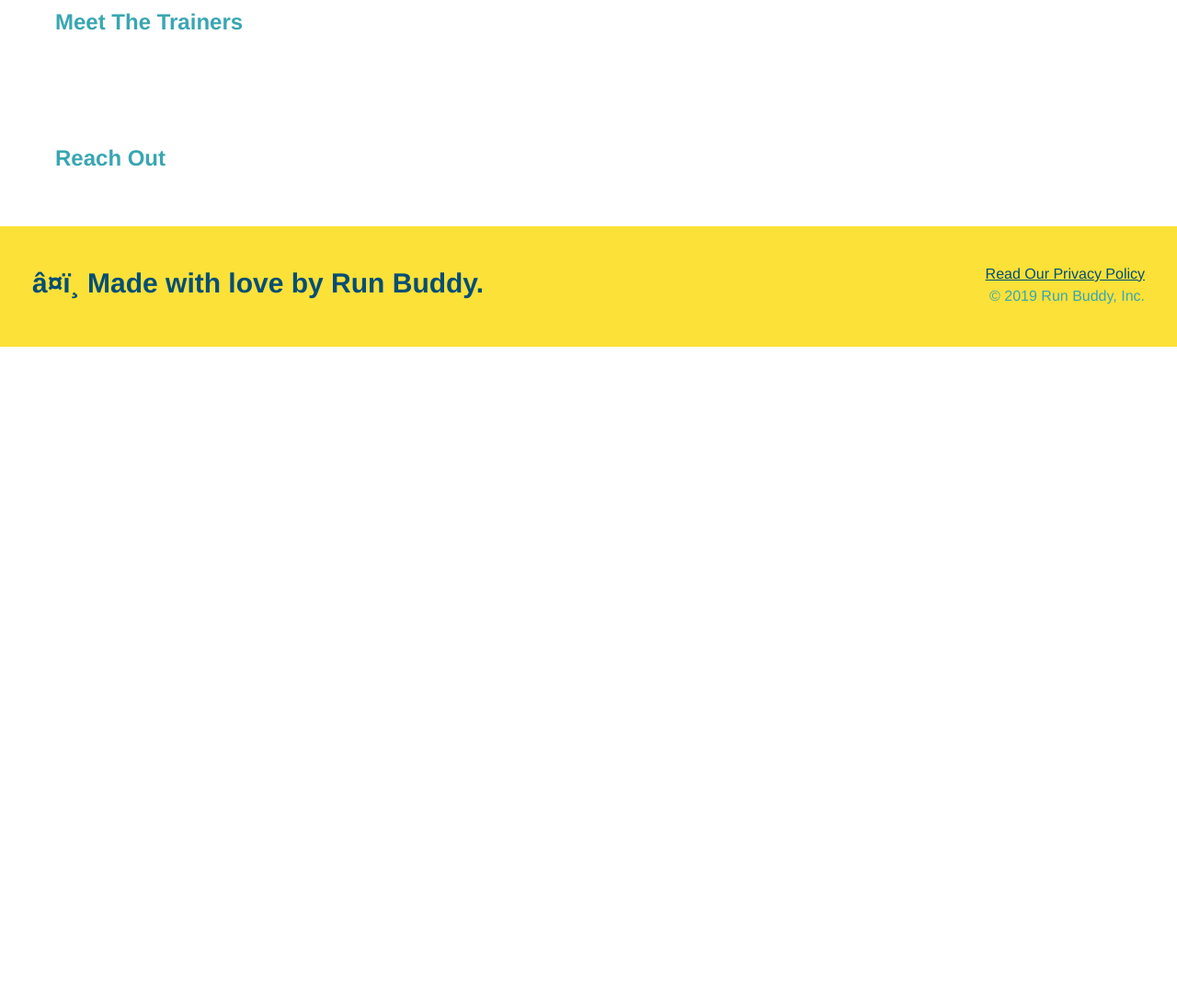
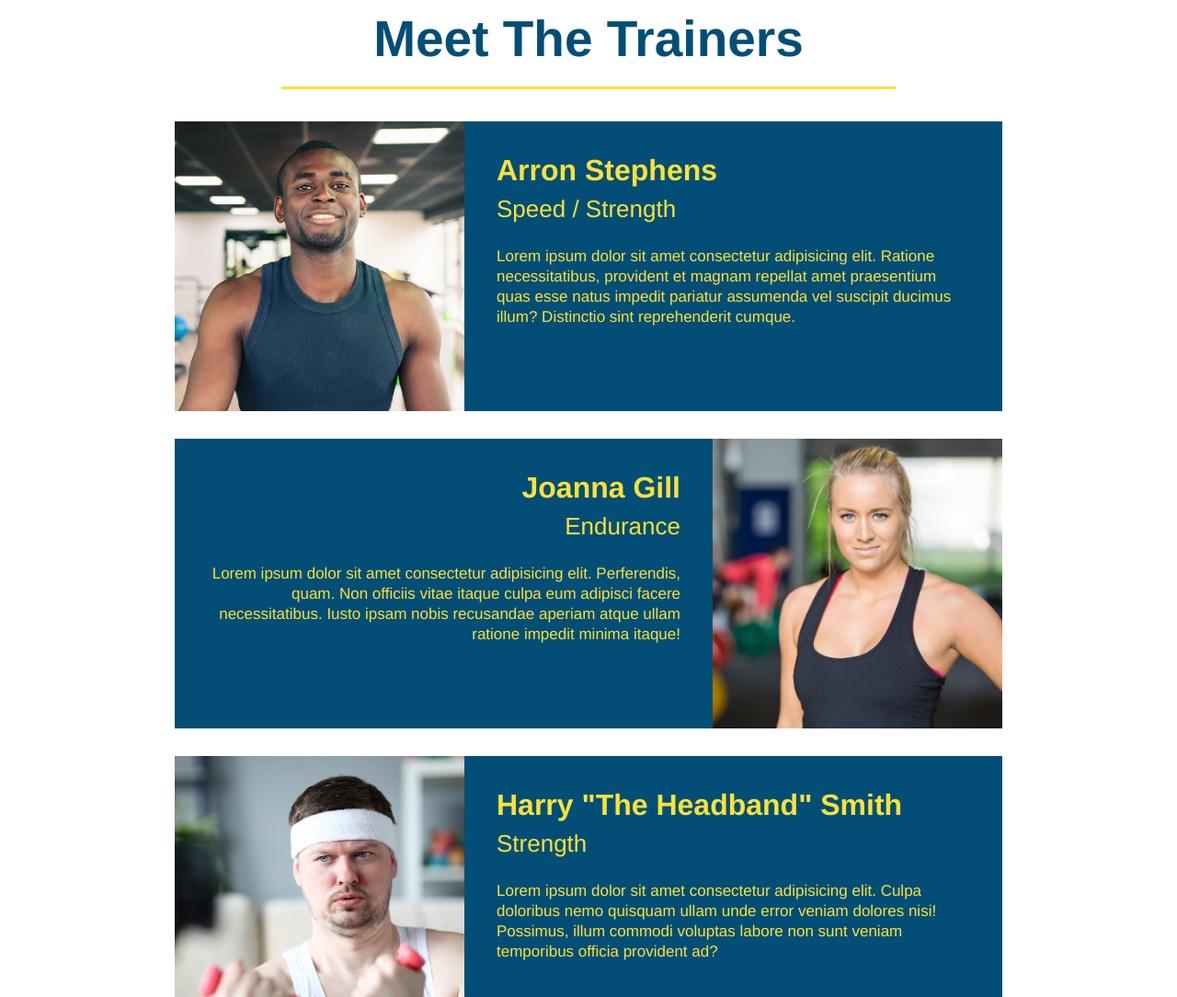
Before and after one commit to bchilders451/run-buddy, a plain HTML site: page index.html in a window 1280 px wide. Shown: the part 2780-3864 px from the top of the page at 92% size. Before the commit the page ends 3157 px from the top, so only its background shows below. Drawn offline with Linux system fonts and the light colour scheme.

Commit message:
meet the trainers section

```diff
--- a/assets/css/style.css
+++ b/assets/css/style.css
@@ -181,3 +181,50 @@ section {
 .secondary-border {
     border-color: #39a6b2;
 }
+
+.trainers {
+    text-align: center;
+}
+
+.trainer {
+    width: 900px;
+    margin: 0 auto 30px auto;
+    background: #024e76;
+    color: #fce138;
+    overflow: auto;
+}
+
+.trainer img {
+    width: 35%;
+    float: left;
+}
+
+.trainer-bio {
+    padding: 35px;
+    float: left;
+    width: 65%;
+}
+
+.text-left {
+    text-align: left;
+}
+
+.text-right {
+    text-align: right;
+}
+
+.trainer-bio h3 {
+    font-size: 32px;
+    margin-bottom: 8px;
+}
+
+.trainer-bio h4 {
+    font-weight: lighter;
+    font-size: 26px;
+    margin-bottom: 25px;
+}
+
+.trainer-bio p {
+    font-size: 17px;
+    line-height: 1.3;
+}
--- a/index.html
+++ b/index.html
@@ -104,13 +104,46 @@
         </section>
 
         <!-- "meet the trainers" section -->
-        <section>
-            <h2>Meet The Trainers</h2>
+        <section id="your-trainers" class="trainers">
+            <h2 class="section-title primary-border">Meet The Trainers</h2>
+
+            <article class="trainer">
+                <img src="assets/images/trainer-1.jpg" alt="Arron Stephens in his workout clothes, ready to pump iron" />
+                <div class="trainer-bio text-left">
+                    <h3>Arron Stephens</h3>
+                    <h4>Speed / Strength</h4>
+                    <p>
+                        Lorem ipsum dolor sit amet consectetur adipisicing elit. Ratione necessitatibus, provident et magnam repellat amet praesentium quas esse natus impedit pariatur assumenda vel suscipit ducimus illum? Distinctio sint reprehenderit cumque.
+                    </p>
+                </div>
+            </article>
+
+            <article class="trainer">
+                <div class="trainer-bio text-right">
+                    <h3>Joanna Gill</h3>
+                    <h4>Endurance</h4>
+                    <p>
+                        Lorem ipsum dolor sit amet consectetur adipisicing elit. Perferendis, quam. Non officiis vitae itaque culpa eum adipisci facere necessitatibus. Iusto ipsam nobis recusandae aperiam atque ullam ratione impedit minima itaque!
+                    </p>
+                </div>
+                <img src="assets/images/trainer-2.jpg" alt="" />
+            </article>
+
+            <article class="trainer">
+                <img src="assets/images/trainer-3.jpg" alt="" />
+                <div class="trainer-bio text-left">
+                    <h3>Harry "The Headband" Smith</h3>
+                    <h4>Strength</h4>
+                    <p>
+                        Lorem ipsum dolor sit amet consectetur adipisicing elit. Culpa doloribus nemo quisquam ullam unde error veniam dolores nisi! Possimus, illum commodi voluptas labore non sunt veniam temporibus officia provident ad?
+                    </p>
+                </div>
+            </article>
         </section>
 
         <!-- "reach out" section -->
-        <section>
-            <h2>Reach Out</h2>
+        <section id="reach-out" class="reach">
+            <h2 class="section-title secondary-border">Reach Out</h2>
         </section>
 
         <!-- footer -->
```
Also changed, not shown: assets/images/trainer-1.jpg (added), assets/images/trainer-2.jpg (added), assets/images/trainer-3.jpg (added).
